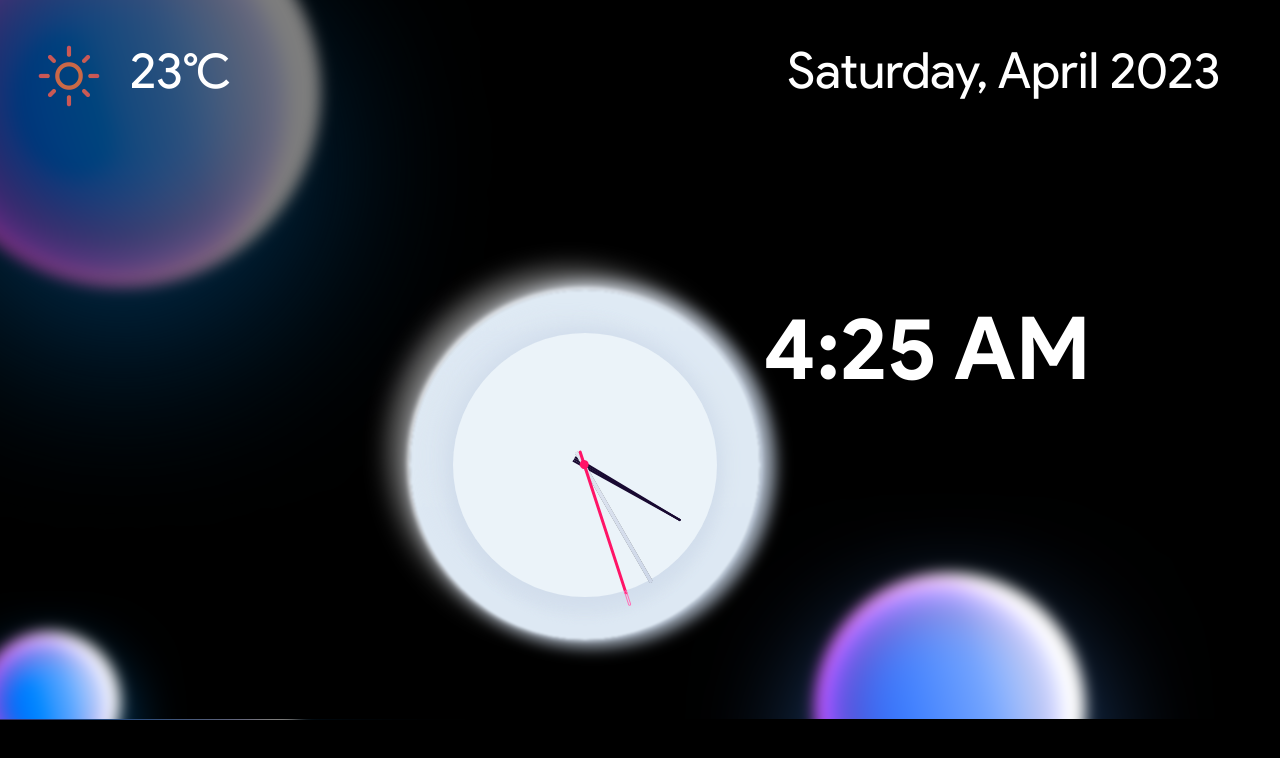
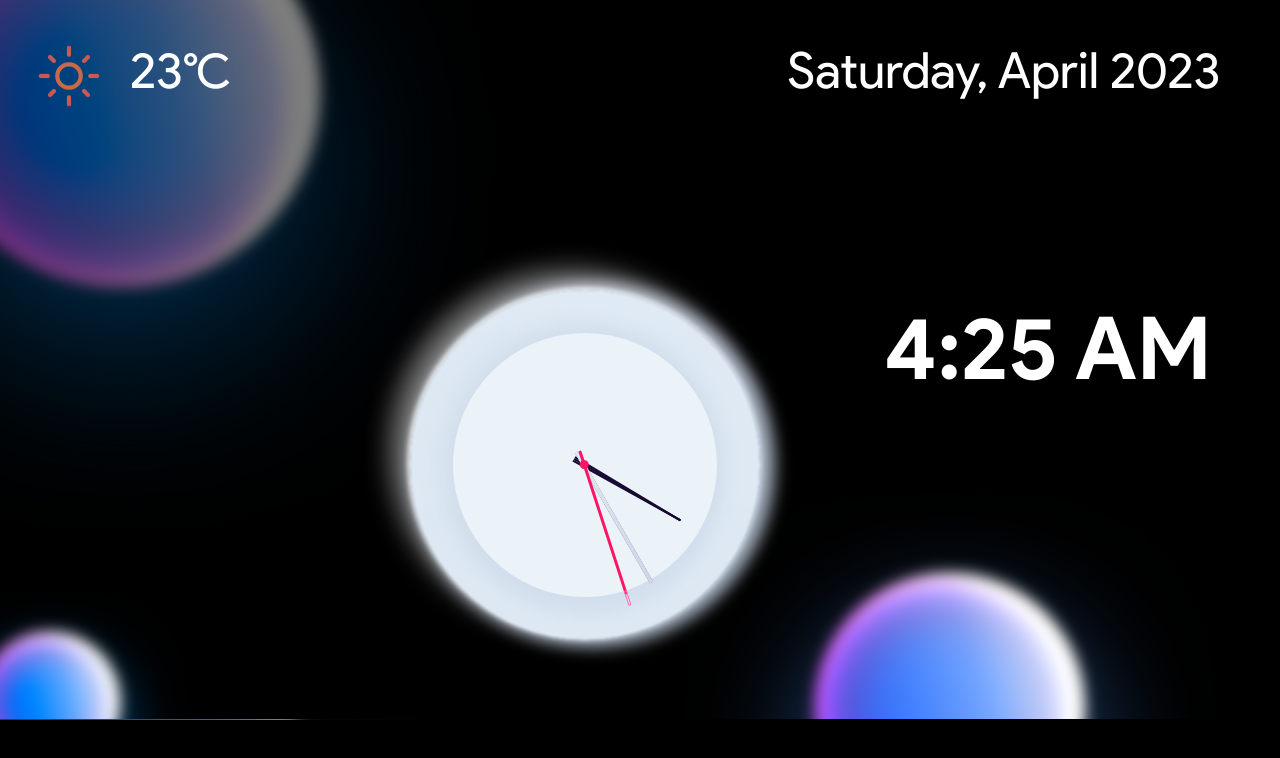
Before and after one commit to AkashPanja/akashpanja.github.io, a plain HTML site: page CosmosClock/index.html in a window 1280 px wide. Drawn offline with nearby package versions, Linux system fonts and the light colour scheme; no server answers.

Commit message:
Update style.css

```diff
--- a/CosmosClock/style.css
+++ b/CosmosClock/style.css
@@ -55,7 +55,7 @@ html {
 #TimeHolder{
   position: relative;
   top: 298px;
-  right: -243px;
+  right: -364px;
   float: right;
   color:white;
   font-size:87px;
```
